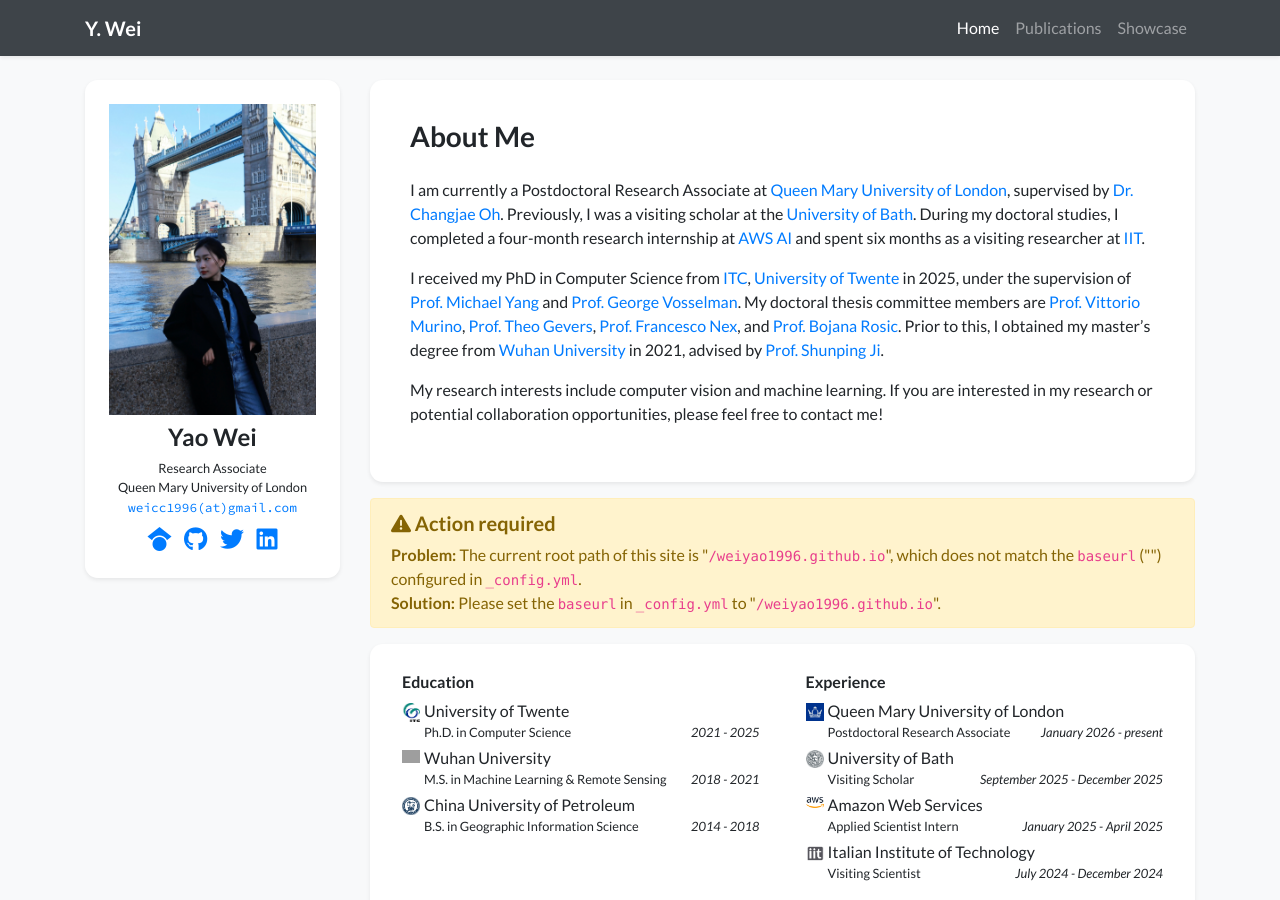
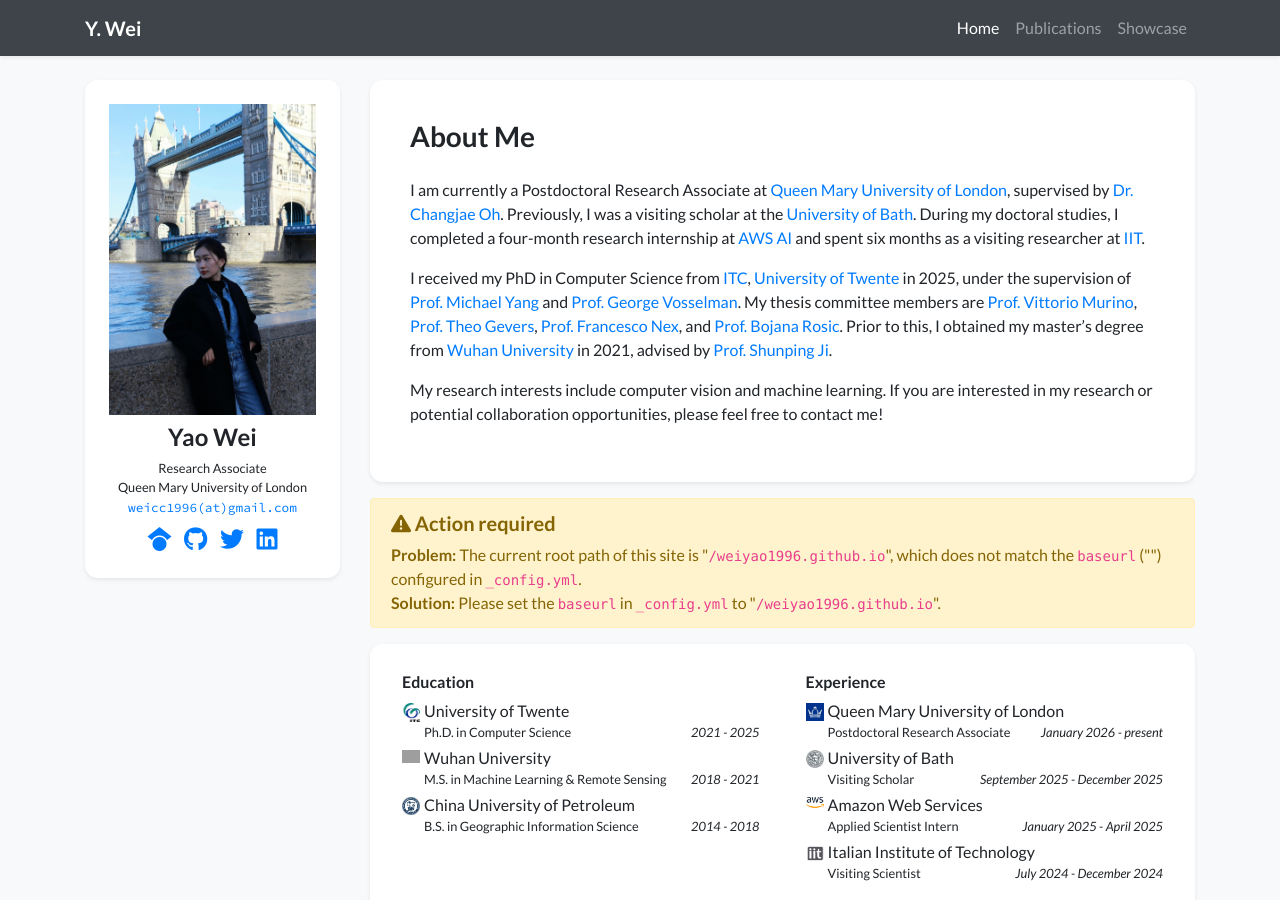
Before and after one commit to weiyao1996/weiyao1996.github.io, a Jekyll site: the page built from index.html, in a window 1280 px wide and 900 px high. Built offline with Jekyll 4.4.1, drawn with Linux system fonts in a browser that asks for light colours; nearby versions of some CDN libraries; a style sheet for code colours, icons or effects is not loaded; grey boxes are pictures that could not be loaded.

Commit message:
Update profile.yml

```diff
--- a/_data/profile.yml
+++ b/_data/profile.yml
@@ -28,7 +28,7 @@
   </p>
   <p>
     I received my PhD in Computer Science from <a href="https://www.itc.nl/" target="_blank">ITC</a>, <a href="https://www.utwente.nl/" target="_blank">University of Twente</a> in 2025, under the supervision of <a href="https://sites.google.com/site/michaelyingyang" target="_blank">Prof. Michael Yang</a> and <a href="https://research.utwente.nl/en/persons/george-vosselman" target="_blank">Prof. George Vosselman</a>.
-    My doctoral thesis committee members are <a href="https://www.iit.it/people-details/-/people/vittorio-murino" target="_blank">Prof. Vittorio Murino</a>, <a href="https://staff.fnwi.uva.nl/th.gevers/", target="_blank">Prof. Theo Gevers</a>, <a href="https://people.utwente.nl/f.nex", target="_blank">Prof. Francesco Nex</a>, and <a href="https://people.utwente.nl/b.rosic", target="_blank">Prof. Bojana Rosic</a>.
+    My thesis committee members are <a href="https://www.iit.it/people-details/-/people/vittorio-murino" target="_blank">Prof. Vittorio Murino</a>, <a href="https://staff.fnwi.uva.nl/th.gevers/", target="_blank">Prof. Theo Gevers</a>, <a href="https://people.utwente.nl/f.nex", target="_blank">Prof. Francesco Nex</a>, and <a href="https://people.utwente.nl/b.rosic", target="_blank">Prof. Bojana Rosic</a>.
     Prior to this, I obtained my master’s degree from <a href="http://en.whu.edu.cn/" target="_blank">Wuhan University</a> in 2021, advised by <a href="http://gpcv.whu.edu.cn/" target="_blank">Prof. Shunping Ji</a>.
   </p>
   <p>
```
